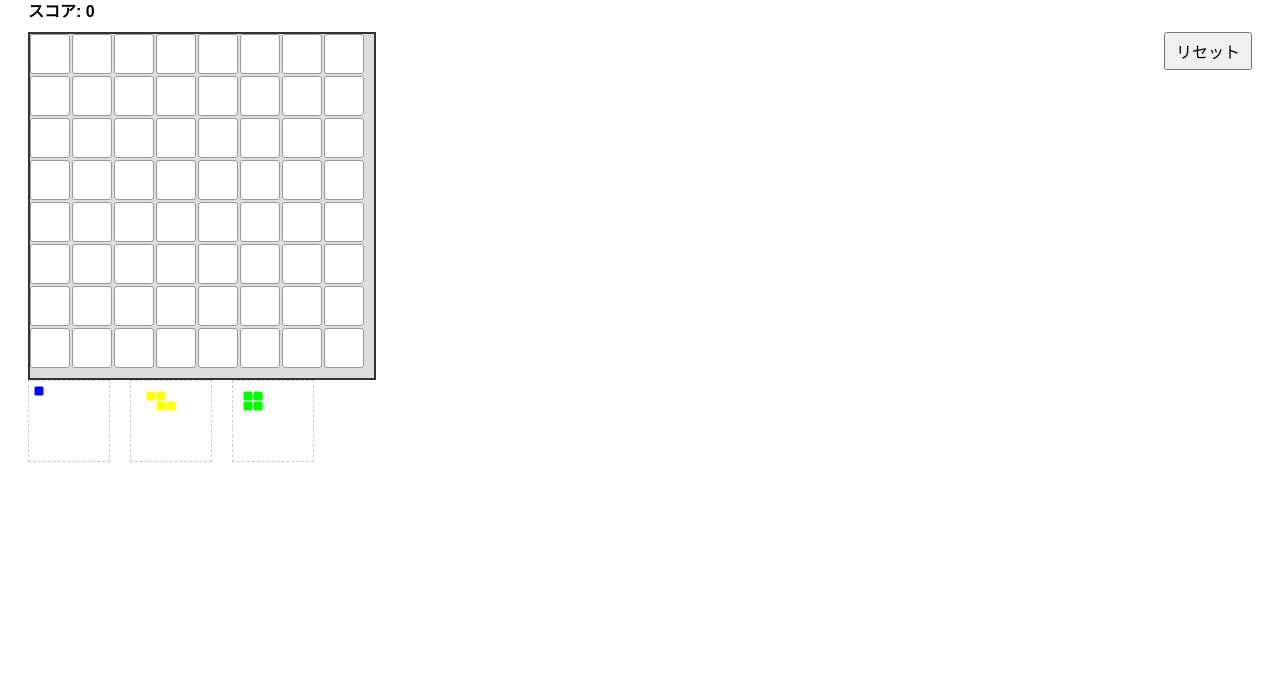
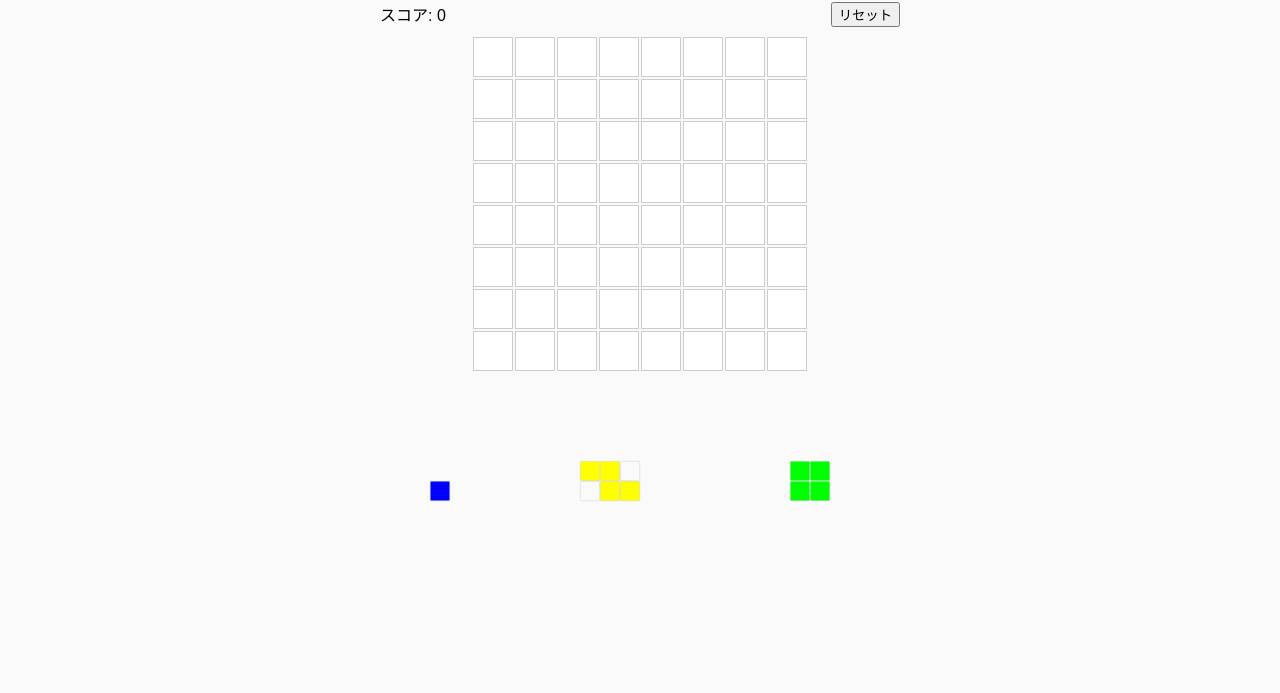
Before and after one commit to tuchil/blockgame, a plain HTML site: page index.html in a window 1280 px wide. Shown: the part 107-800 px from the top of the page. Drawn offline with Linux system fonts and the light colour scheme.

Commit message:
Update style.css

```diff
--- a/style.css
+++ b/style.css
@@ -1,100 +1,99 @@
 body {
-  font-family: Arial, sans-serif;
+  font-family: sans-serif;
+  text-align: center;
+  background: #fafafa;
+  margin: 0;
   padding: 20px;
 }
 
-h1 {
-  margin-bottom: 10px;
+#top-bar {
+  display: flex;
+  justify-content: space-between;
+  align-items: center;
+  max-width: 520px;
+  margin: 0 auto 10px;
 }
 
-#score {
-  margin-bottom: 10px;
-  font-weight: bold;
+#game-container {
+  display: flex;
+  flex-direction: column;
+  align-items: center;
+  gap: 30px;
 }
 
-#reset-btn {
-  float: right;
-  margin-bottom: 10px;
-  padding: 5px 10px;
-  font-size: 16px;
-  cursor: pointer;
+#game-board {
+  display: grid;
+  grid-template-columns: repeat(8, 40px);
+  grid-template-rows: repeat(8, 40px);
+  gap: 2px;
+  margin-bottom: 20px;
+}
+
+.cell {
+  width: 40px;
+  height: 40px;
+  background-color: #fff;
+  border: 1px solid #ccc;
 }
 
 #block-picker {
   display: flex;
-  gap: 20px;
-  margin-bottom: 20px;
-  min-height: 60px;
-  position: relative;
+  justify-content: center;
+  gap: 30px;
 }
 
 .block-slot {
-  width: 80px;
-  height: 80px;
-  border: 1px dashed #ccc;
-  position: relative;
+  width: 160px;
+  height: 160px;
+  display: flex;
+  justify-content: center;
+  align-items: center;
 }
 
 .block {
-  display: inline-block;
   cursor: grab;
   user-select: none;
+  display: inline-block;
+  /* 初期サイズを小さく（半分サイズに縮小） */
+  transform-origin: top left;
+  transform: scale(0.5);
+  transition: transform 0.2s;
   position: relative;
+  /* ブロックのセルは20x20pxに対応（半分サイズ） */
+}
+
+.block.dragging {
+  /* 拡大してセルサイズに */
+  transform: scale(1);
+  position: absolute;
+  cursor: grabbing;
+  pointer-events: none;
+  z-index: 1000;
+  transition: none;
 }
 
 .block-cell {
-  width: 18px;
-  height: 18px;
+  width: 40px; /* ブロックのセルは40px正方形に */
+  height: 40px;
   margin: 1px;
   box-sizing: border-box;
   border-radius: 3px;
 }
 
-#game-board {
-  width: 344px; /* 8 * (40 + 2 gap) - 2px */
-  height: 344px;
-  display: grid;
-  grid-template-columns: repeat(8, 40px);
-  grid-template-rows: repeat(8, 40px);
-  gap: 2px;
-  background-color: #ddd;
-  border: 2px solid #333;
-  position: relative;
-}
-
-.cell {
-  background-color: #fff;
-  border-radius: 3px;
-  box-sizing: border-box;
-  border: 1px solid #999;
-}
-
-.cell.filled {
-  background-color: #666;
+.block-cell {
+  width: 40px;
+  height: 40px;
+  margin: 0;
 }
 
 #game-over {
   display: none;
-  position: absolute;
-  top: 40%;
-  left: 50%;
-  transform: translate(-50%, -50%);
-  font-size: 48px;
-  font-weight: bold;
+  font-size: 2em;
   color: red;
-  background-color: rgba(255, 255, 255, 0.9);
-  padding: 20px 40px;
-  border: 3px solid red;
-  border-radius: 10px;
-  z-index: 1000;
-  pointer-events: none;
+  margin-top: 20px;
 }
 
-.block.dragging {
-  opacity: 0.7;
-  cursor: grabbing;
-  position: absolute;
-  z-index: 1000;
-  pointer-events: none;
-  user-select: none;
+.cell, .block-cell {
+  box-sizing: border-box;
+  border: 1px solid #ccc;
 }
```
